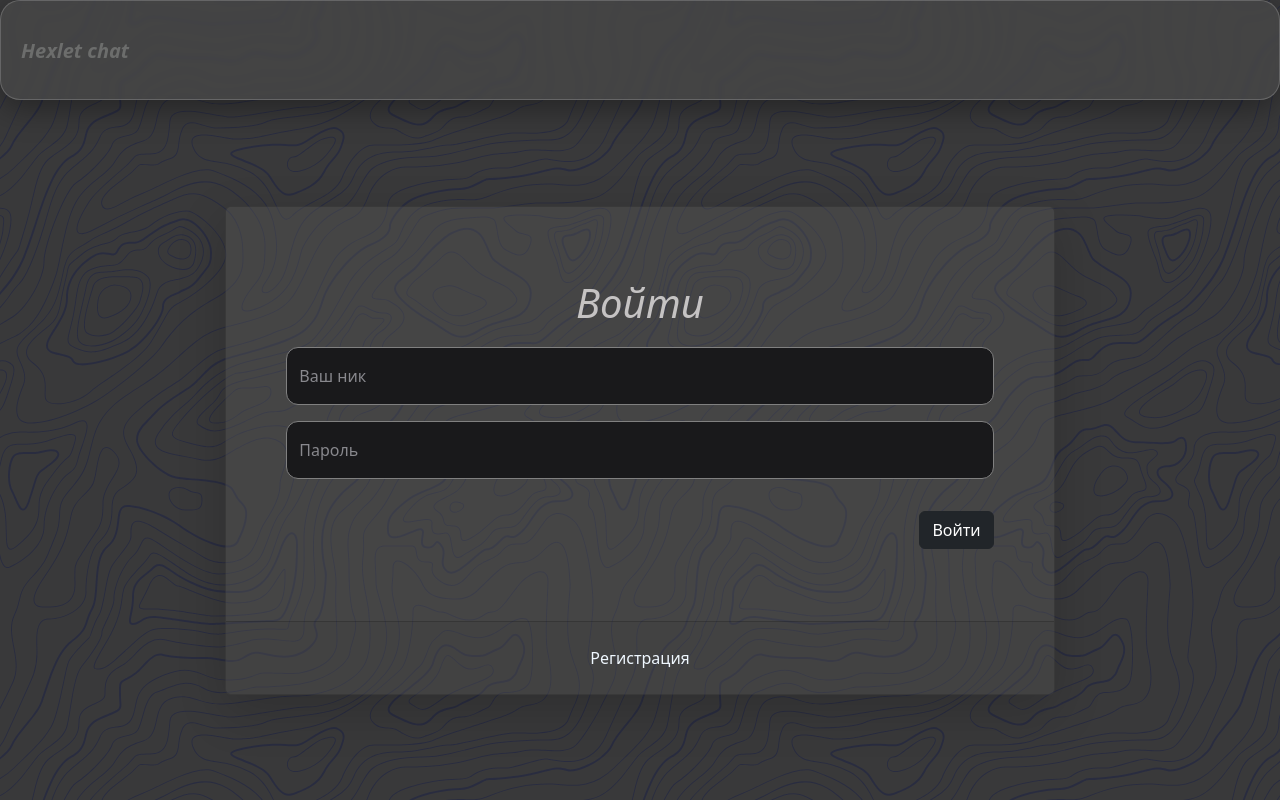
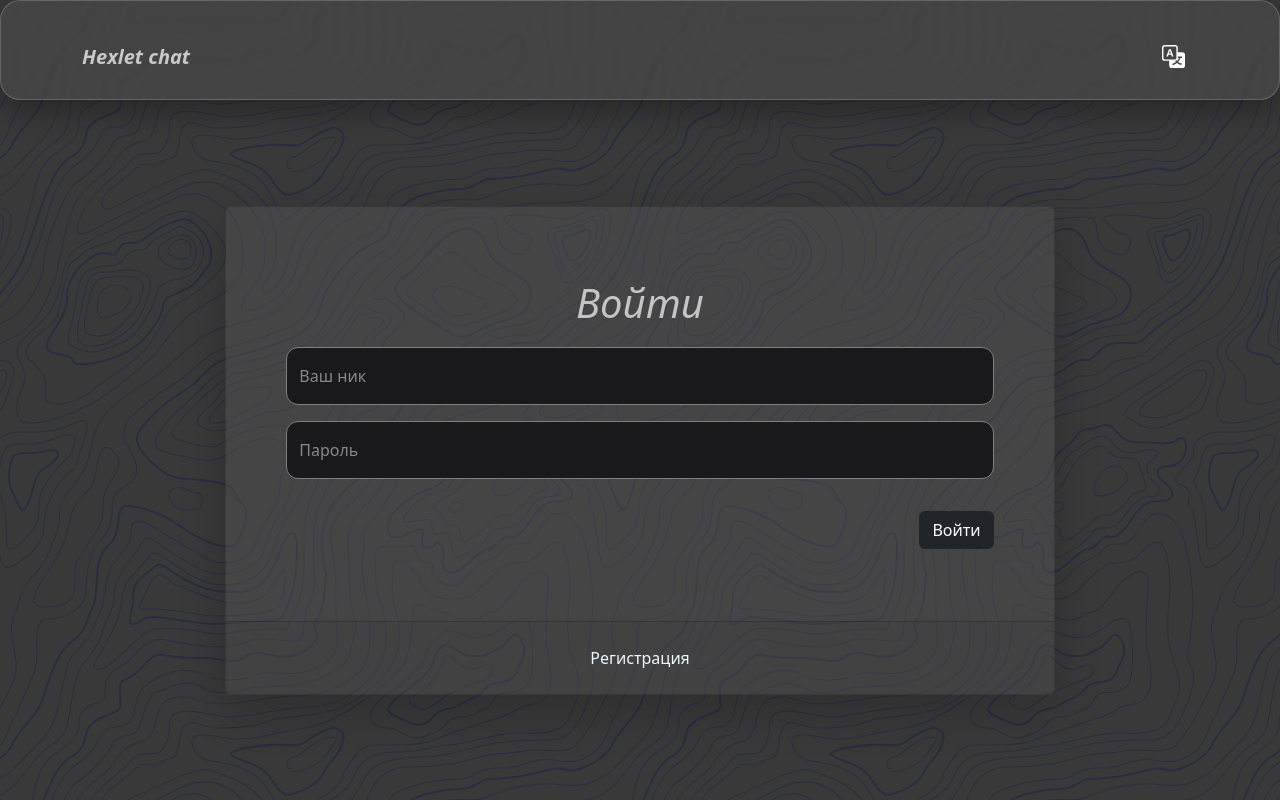
Before and after one commit to hhlwt/frontend-project-12, a React (Create React App) app in the folder frontend/: page /login in a window 1280 px wide. Built offline with nearby package versions, Linux system fonts and the light colour scheme; no server answers.

Commit message:
add lng switcher

```diff
--- a/frontend/package.json
+++ b/frontend/package.json
@@ -25,6 +25,7 @@
     "react-router-dom": "^6.4.2",
     "react-scripts": "5.0.1",
     "react-toastify": "^9.1.1",
+    "rollbar": "^2.25.2",
     "socket.io-client": "^4.5.3",
     "use-immer": "^0.7.0",
     "web-vitals": "^2.1.4",
--- a/frontend/src/components/Layout.jsx
+++ b/frontend/src/components/Layout.jsx
@@ -1,14 +1,31 @@
 import React from 'react';
 import { Link, Outlet } from 'react-router-dom';
 import { ToastContainer } from 'react-toastify';
+import { useTranslation } from 'react-i18next';
+import { Button } from 'react-bootstrap';
 import LogOutButton from './LogOutButton';
 
 function Layout() {
+  const { i18n } = useTranslation();
+
   return (
     <div className="d-flex flex-column h-100">
       <header>
-        <Link to="/" className="chat-link">Hexlet chat</Link>
-        <LogOutButton />
+        <div className="container d-flex justify-content-between">
+          <Link to="/" className="chat-link">Hexlet chat</Link>
+          <div>
+          <Button variant="secondary-outline" onClick={() => {
+            const newLng = i18n.resolvedLanguage === 'en' ? 'ru' : 'en';
+            i18n.changeLanguage(newLng);
+          }}>
+            <svg xmlns="http://www.w3.org/2000/svg" width="23" height="23" fill="white" className="bi bi-translate" viewBox="0 0 16 16">
+              <path d="M4.545 6.714 4.11 8H3l1.862-5h1.284L8 8H6.833l-.435-1.286H4.545zm1.634-.736L5.5 3.956h-.049l-.679 2.022H6.18z"/>
+              <path d="M0 2a2 2 0 0 1 2-2h7a2 2 0 0 1 2 2v3h3a2 2 0 0 1 2 2v7a2 2 0 0 1-2 2H7a2 2 0 0 1-2-2v-3H2a2 2 0 0 1-2-2V2zm2-1a1 1 0 0 0-1 1v7a1 1 0 0 0 1 1h7a1 1 0 0 0 1-1V2a1 1 0 0 0-1-1H2zm7.138 9.995c.193.301.402.583.63.846-.748.575-1.673 1.001-2.768 1.292.178.217.451.635.555.867 1.125-.359 2.08-.844 2.886-1.494.777.665 1.739 1.165 2.93 1.472.133-.254.414-.673.629-.89-1.125-.253-2.057-.694-2.82-1.284.681-.747 1.222-1.651 1.621-2.757H14V8h-3v1.047h.765c-.318.844-.74 1.546-1.272 2.13a6.066 6.066 0 0 1-.415-.492 1.988 1.988 0 0 1-.94.31z"/>
+            </svg>
+          </Button>
+          <LogOutButton />
+          </div>
+        </div>
       </header>
       <ToastContainer
         position="top-center"
```
Also changed, not shown: frontend/src/index.css, 1 other file (tests, documents, lock files or other folders).
